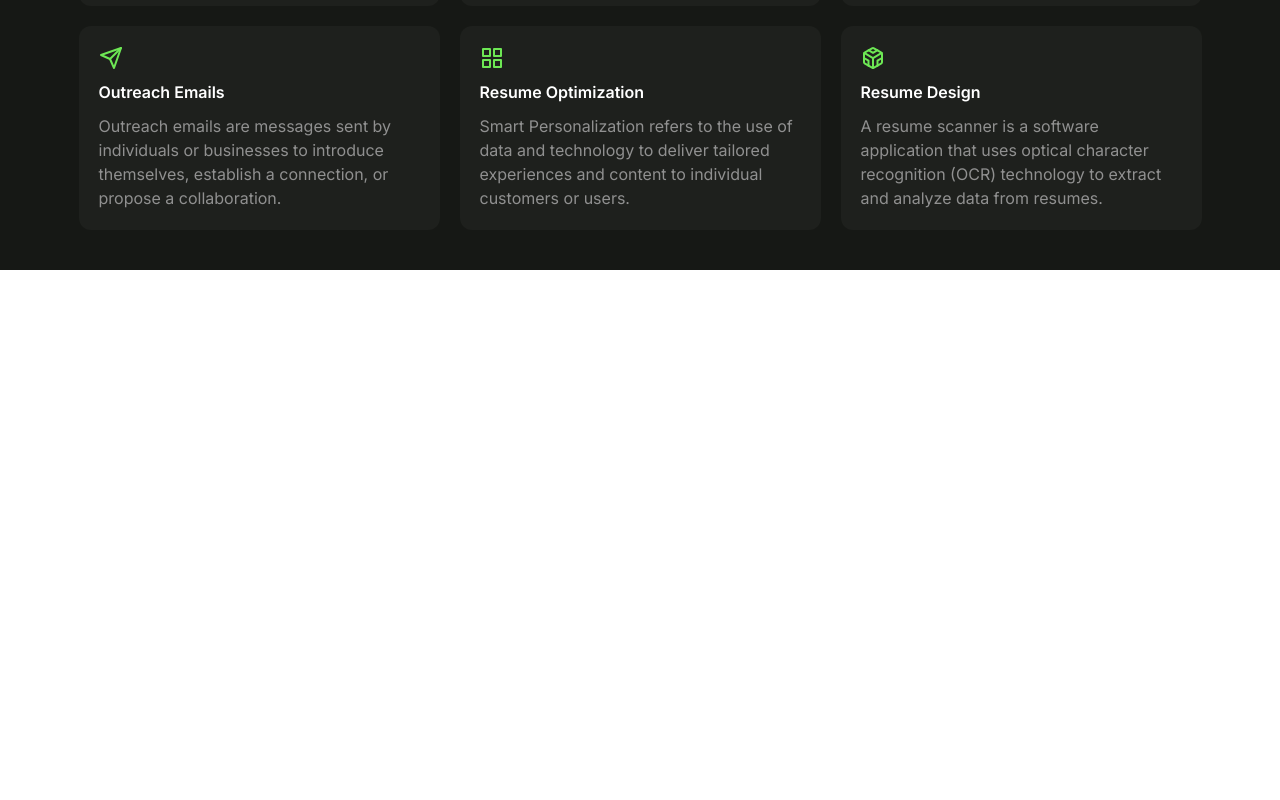
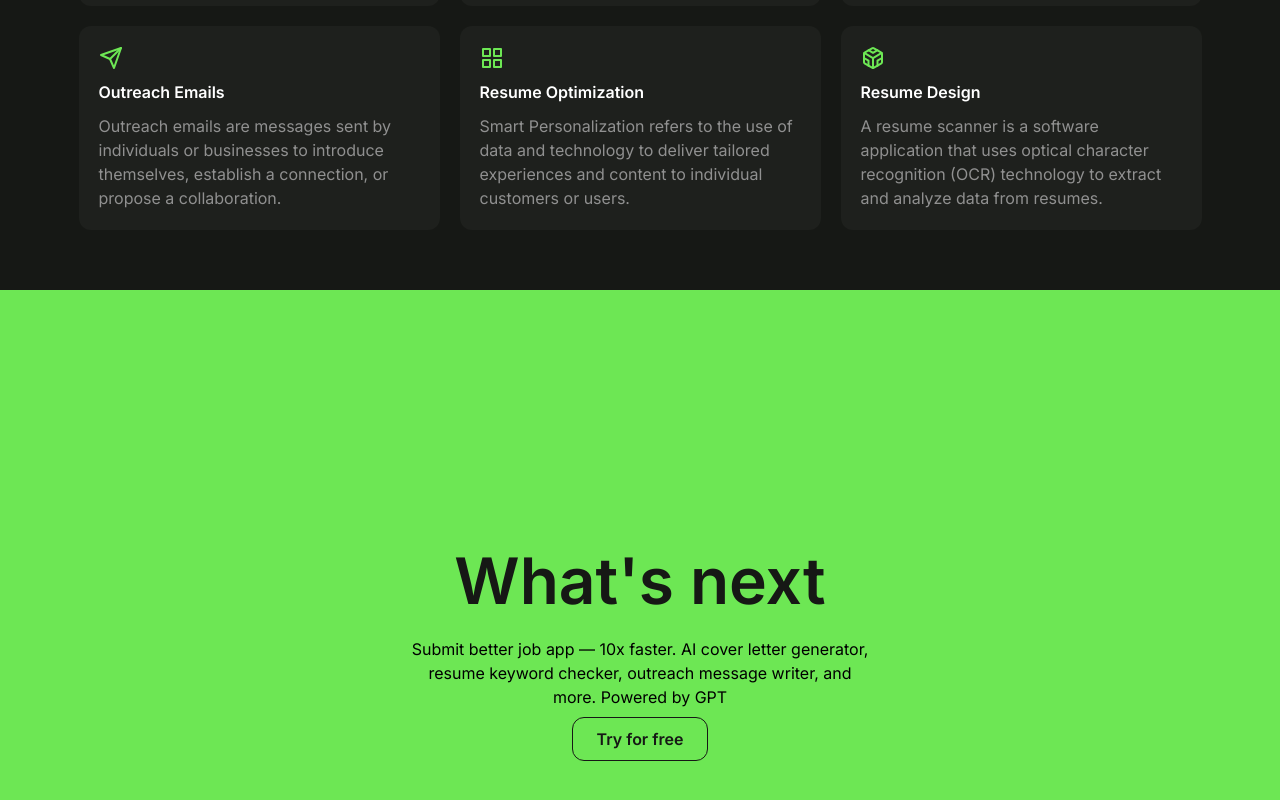
Before and after one commit to Feranmiola/postjob, a Next.js app: page / in a window 1280 px wide. Shown: the part 1374-2174 px from the top of the page. Before the commit the page ends 1644 px from the top, so only its background shows below. Built offline with nearby package versions, Linux system fonts and the light colour scheme.

Commit message:
Add dark color to Tailwind config and include Footer component in Home page for improved layout and user experience

```diff
--- a/src/app/page.tsx
+++ b/src/app/page.tsx
@@ -1,4 +1,5 @@
 "use client";
+import Footer from "@/components/Footer";
 import Hero from "@/components/Hero";
 import SpendLessTime from "@/components/SpendLessTime";
 import { useEffect } from "react";
@@ -46,6 +47,7 @@ export default function Home() {
     <div className="bg-[#161815] min-h-screen h-full w-screen flex flex-col space-y-5">
       <Hero />
       <SpendLessTime />
+      <Footer />
     </div>
   );
 }
--- /dev/null
+++ b/src/components/Footer.tsx
@@ -0,0 +1,21 @@
+import React from "react";
+
+const Footer = () => {
+  return (
+    <div className="flex flex-col items-center bg-green justify-center w-full h-[713px] space-y-5">
+      <div className="flex flex-col items-center space-y-2">
+        <p className="text-dark text-[64px] font-semibold">What's next</p>
+        <p className="text-base text-black  w-[458px] text-center">
+          Submit better job app — 10x faster. AI cover letter generator, resume
+          keyword checker, outreach message writer, and more. Powered by GPT
+        </p>
+
+        <div className="h-[44px] w-max px-6 rounded-[12px] bg-transparent hover:bg-dark hover:text-green transition-all ease-in-out cursor-pointer border border-dark text-dark flex items-center justify-center text-base font-semibold">
+          Try for free
+        </div>
+      </div>
+    </div>
+  );
+};
+
+export default Footer;
--- a/tailwind.config.ts
+++ b/tailwind.config.ts
@@ -11,6 +11,7 @@ const config: Config = {
       colors: {
         'green' : '#6DE754',
         'gray' : '#909090',
+        'dark' : '#161815',
       },
       backgroundImage: {
         "gradient-radial": "radial-gradient(var(--tw-gradient-stops))",
```
